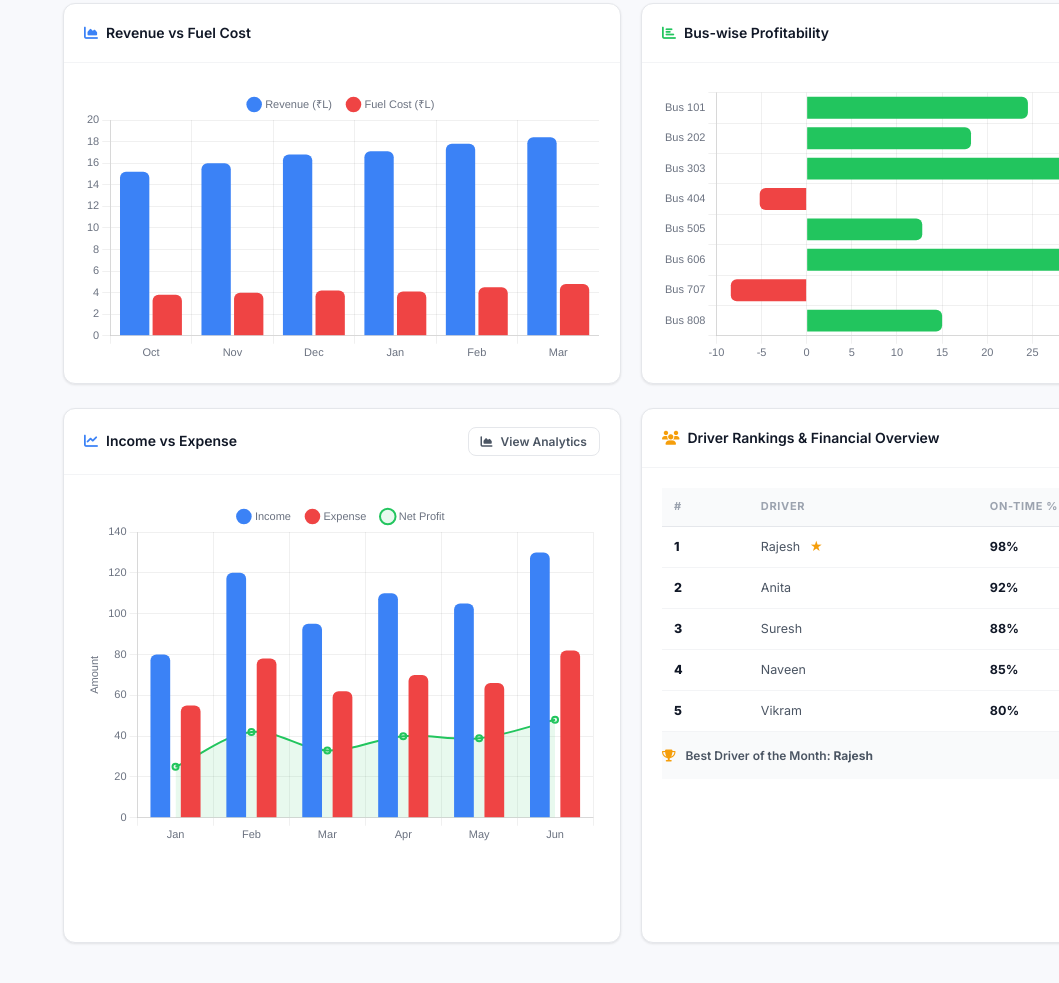
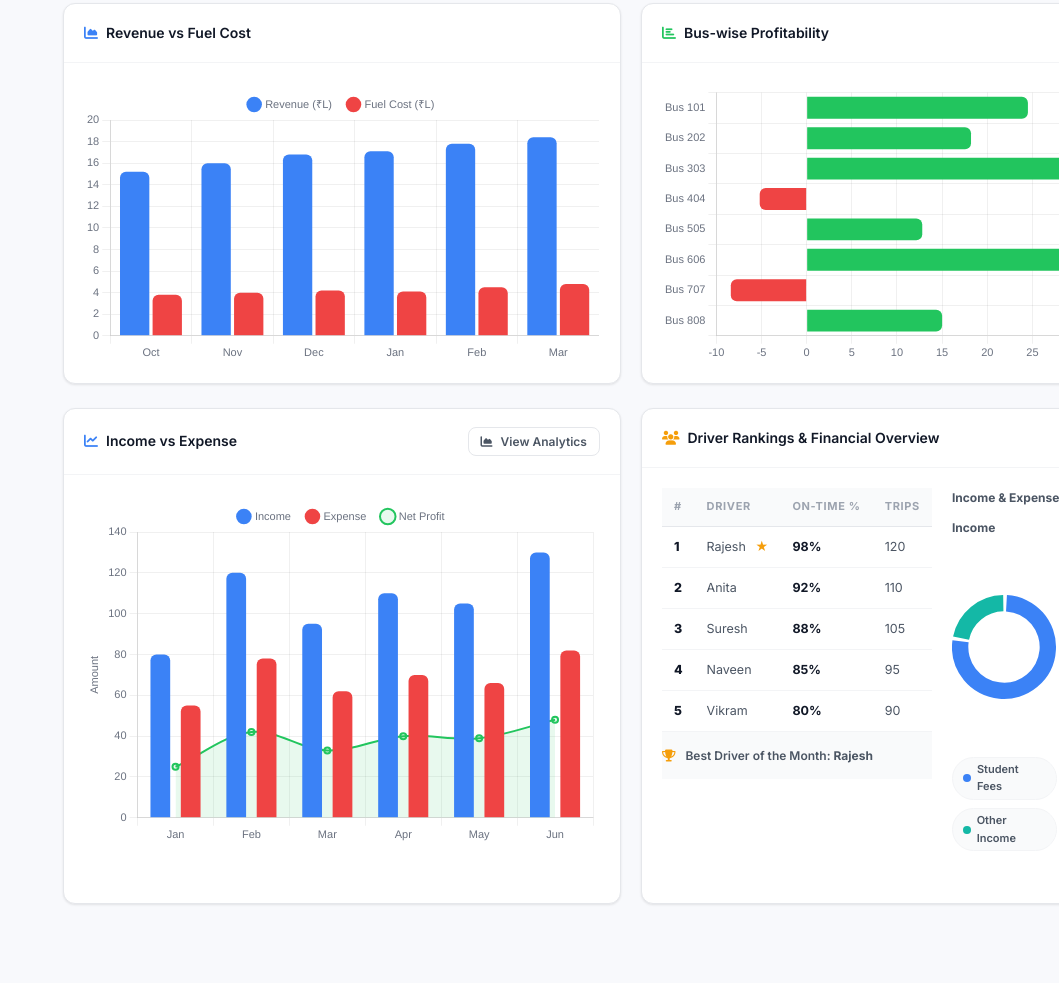
Before and after one commit to jibinjoyqa/Fleet, a plain HTML site: page index.html in a window 1280 px wide. Shown: the part 1607-2590 px from the top of the page, without its empty margins (221-1280 px from the left). After the commit the page ends 2559 px from the top, so only its background shows below. Drawn offline with nearby package versions, Linux system fonts and the light colour scheme.

Commit message:
dash boardd fixt

```diff
--- a/styles.css
+++ b/styles.css
@@ -2834,6 +2834,10 @@ ul {
     grid-column: span 8;
 }
 
+.data-table-compact {
+    min-width: 0;
+}
+
 .data-table-compact thead th {
     padding: 10px 12px;
 }
```
